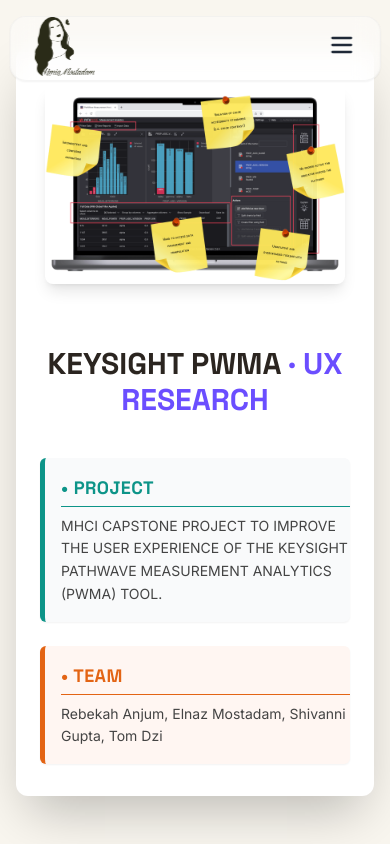
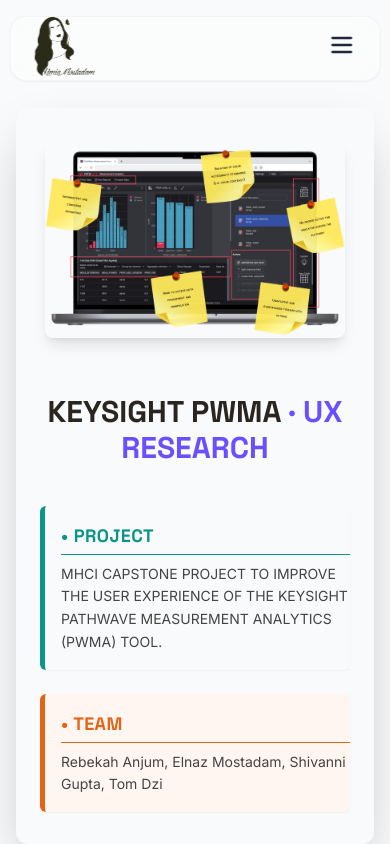
Before and after one commit to Devx-wbs/samaneh-portfolio, a React (Vite) app: page /projects/Keysight_pwma in a window 390 px wide. Shown: the top 844 px of the page. Built offline with nearby package versions, Linux system fonts and the light colour scheme.

Commit message:
updated project working on responsive design

```diff
--- a/src/pages/projects/DarkPatterns/Section_a.jsx
+++ b/src/pages/projects/DarkPatterns/Section_a.jsx
@@ -12,8 +12,7 @@
       </style>
 
       <section className="min-h-screen bg-gradient-to-b from-[#F4F4F2] to-[#E8E8E3] text-[#1F1F1F] px-6 md:px-16 py-24 font-sans">
-        <div className="max-w-7xl mx-auto">
-
+        <div className="max-w-7xl mx-auto ">
           {/* Heading & Subheading */}
           <motion.div
             initial={{ opacity: 0, y: 40 }}
@@ -21,7 +20,7 @@
             viewport={{ once: true, amount: 0 }}
             transition={{ duration: 0.7 }}
           >
-            <div className="flex items-start gap-4 pt-10">
+            <div className="flex items-start gap-4 pt-10 ">
               <div className="w-1 h-12 md:h-14 bg-blue-500 rounded-sm"></div>
               <h1
                 className="text-[28px] sm:text-[36px] md:text-[48px] font-extrabold leading-tight tracking-tight"
@@ -49,7 +48,6 @@
 
           {/* Cards */}
           <div className="mt-16 grid gap-10 sm:grid-cols-2">
-
             {/* TEAM Card */}
             <motion.div
               initial={{ opacity: 0, y: 40 }}
--- a/src/pages/projects/Keysight_pwma/Section_a.jsx
+++ b/src/pages/projects/Keysight_pwma/Section_a.jsx
@@ -16,10 +16,10 @@
   };
 
   return (
-    <div className="min-h-screen bg-[#F9F6EF] flex justify-center px-4 sm:px-6 md:px-10 py-12 sm:py-16 font-sans">
+    <div className="min-h-screen  flex justify-center px-4 sm:px-6 md:px-10 py-12 sm:py-16 font-sans ">
       <motion.div
         transition={{ type: "spring", stiffness: 200, damping: 20 }}
-        className="bg-white px-6 py-8 sm:px-10 sm:py-12 rounded-xl shadow-2xl w-full max-w-7xl flex flex-col lg:flex-row gap-10"
+        className="mt-[60px] px-6 py-8 sm:px-10 sm:py-12 rounded-xl shadow-2xl w-full max-w-7xl flex flex-col lg:flex-row gap-10"
       >
         {/* Left Text Content */}
         <motion.div
@@ -54,8 +54,8 @@
               className="text-sm sm:text-base md:text-lg text-[#444] leading-relaxed"
               style={{ fontFamily: "'Inter', sans-serif" }}
             >
-              MHCI CAPSTONE PROJECT TO IMPROVE THE USER EXPERIENCE OF THE KEYSIGHT
-              PATHWAVE MEASUREMENT ANALYTICS (PWMA) TOOL.
+              MHCI CAPSTONE PROJECT TO IMPROVE THE USER EXPERIENCE OF THE
+              KEYSIGHT PATHWAVE MEASUREMENT ANALYTICS (PWMA) TOOL.
             </p>
           </motion.div>
 
```
